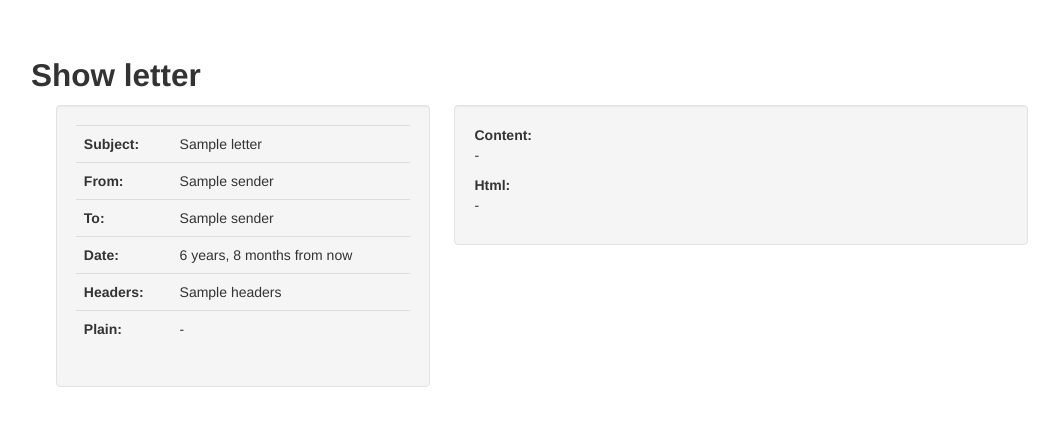
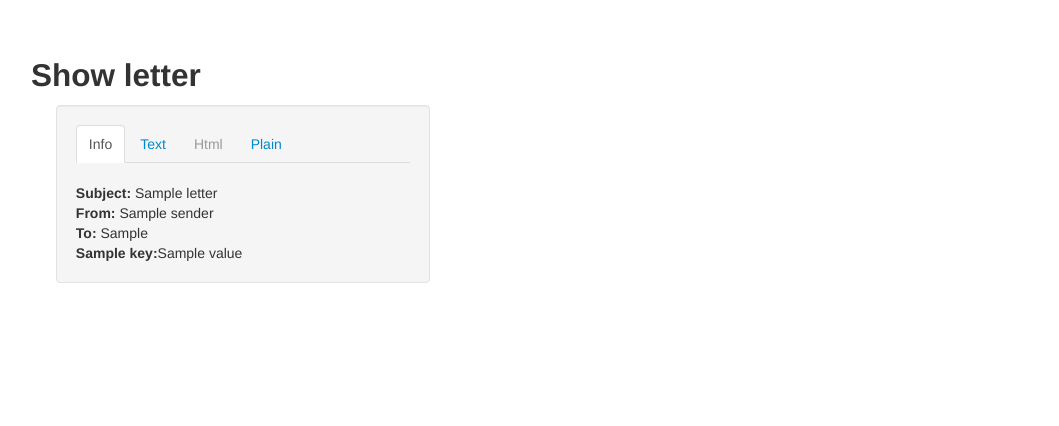
Before and after one commit to dizballanze/debugmail, a Django app: template frontend/templates/project/show-letter.html in a window 1280 px wide. Shown: the top 426 px of the page, without its empty margins (78-1137 px from the left). Run offline with Django 3.2, Linux system fonts and the light colour scheme; the template is opened without the code that fills it: most values are stand-ins (such as "Sample title", 1, 10 or a date in 2020); parts of the project's set-up code (start-up, migrations or seed data) failed here and were passed over; some libraries are stand-ins or nearby versions.

Commit message:
show letter page tabs

```diff
--- a/frontend/debugmail/views.py
+++ b/frontend/debugmail/views.py
@@ -20,7 +20,7 @@ def login_view(request):
             if user.check_password(request.POST['password']):
                 user.backend = 'mongoengine.django.auth.MongoEngineBackend'
                 login(request, user)
-                request.session.set_expiry(60 * 60 * 1) # 1 hour timeout
+                request.session.set_expiry(60 * 60 * 10) # 10 hour timeout
                 return redirect('project_list')
             else:
                 return {
@@ -59,7 +59,7 @@ def user_register(request):
             user = User.create_user(uemail, upassword, request.POST['email'])
             user.backend = 'mongoengine.django.auth.MongoEngineBackend'
             login(request, user)
-            request.session.set_expiry(60 * 60 * 1) # 1 hour timeout
+            request.session.set_expiry(60 * 60 * 10) # 10 hour timeout
             return redirect('project_list')
         except NotUniqueError:
             return {
--- a/frontend/templates/project/show-letter.html
+++ b/frontend/templates/project/show-letter.html
@@ -4,25 +4,35 @@
     <div class="offset1">
         <h2>Show letter</h2>
         <div class="span4 well">
-            <table class="table">
-                <tr><td><strong>Subject:</strong></td> <td>{{ letter.subject }}</td></tr>
-                <tr><td><strong>From:</strong></td> <td>{{ letter.sender }}</td></tr>
-                <tr><td><strong>To:</strong></td> <td>{{ letter.sender }}</td></tr>
-                <tr><td><strong>Date:</strong></td> <td>{{ letter.date|naturaltime }}</td></tr>
-                <tr><td><strong>Headers:</strong></td> <td>{{ letter.headers|default:"-" }}</td></tr>
-                <tr><td><strong>Plain:</strong></td> <td>{{ letter.plain|default:"-" }}</td></tr>
-            </table>
-        </div>
-        <div class="span6 well">
-            <strong>Content:</strong>
-            <p>
-                {{ letter.content|default:"-" }}
-            </p>
+            <ul class="nav nav-tabs">
+                <li class="active"><a href="#info" data-toggle="tab">Info</a></li>
+                <li><a href="#content" data-toggle="tab">Text</a></li>
+                <li {% if not letter.html %}class="disabled"{% endif %}>
+                    <a href="#{% if letter.html %}html{% endif %}" data-toggle="tab">Html</a>
+                </li>
+                <li><a href="#plain" data-toggle="tab">Plain</a></li>
+            </ul>
+            <div class="tab-content">
+                <div class="tab-pane active in" id="info">
+                    <strong>Subject:</strong> {{ letter.subject }}<br>
+                    <strong>From:</strong> {{ letter.sender }}<br>
+                    <strong>To:</strong> {{ letter.to }}<br>
 
-            <strong>Html:</strong>
-            <p>
-                {{ letter.html|default:"-" }}
-            </p>
+                    {% for key,value in letter.headers.iteritems %}
+                        <strong>{{ key }}:</strong>{{ value }}<br>
+                    {% endfor %}
+                </div>
+                <div class="tab-pane fade" id="content">
+                    {{ letter.content|default:"-"|linebreaks }}
+                </div>
+                <div class="tab-pane fade" id="html">
+                    {{ letter.html|default:"-"|safe }}
+                </div>
+                <div class="tab-pane fade" id="plain">
+                    {{ letter.plain|default:"-"|linebreaks }}
+                </div>
+            </div>
+
         </div>
     </div>
 {% endblock %}
--- a/frontend/templates/project/show_project.html
+++ b/frontend/templates/project/show_project.html
@@ -38,7 +38,7 @@
                             </ul>
                             <div class="tab-content">
                                 <div class="tab-pane active in" id="info-{{ letter.id }}">
-                                    <strong>Link:</strong> <input value="http://debugmail.info{% url 'show_letter' letter.id %}" disabled><br>
+                                    <strong>Link:</strong> <input type="text" value="http://debugmail.info{% url 'show_letter' letter.id %}" disabled><br>
                                     <strong>From:</strong> {{ letter.sender }}<br>
                                     <strong>To:</strong> {{ letter.to }}<br>
 
```
